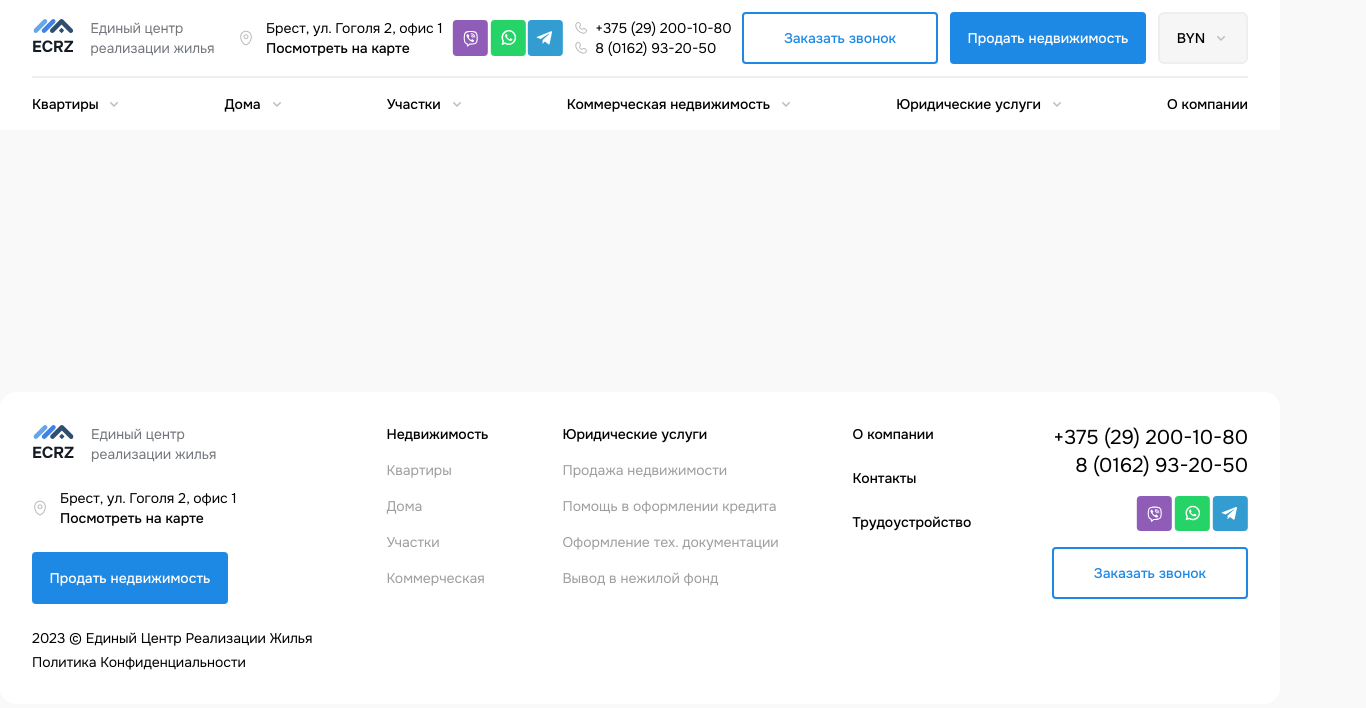
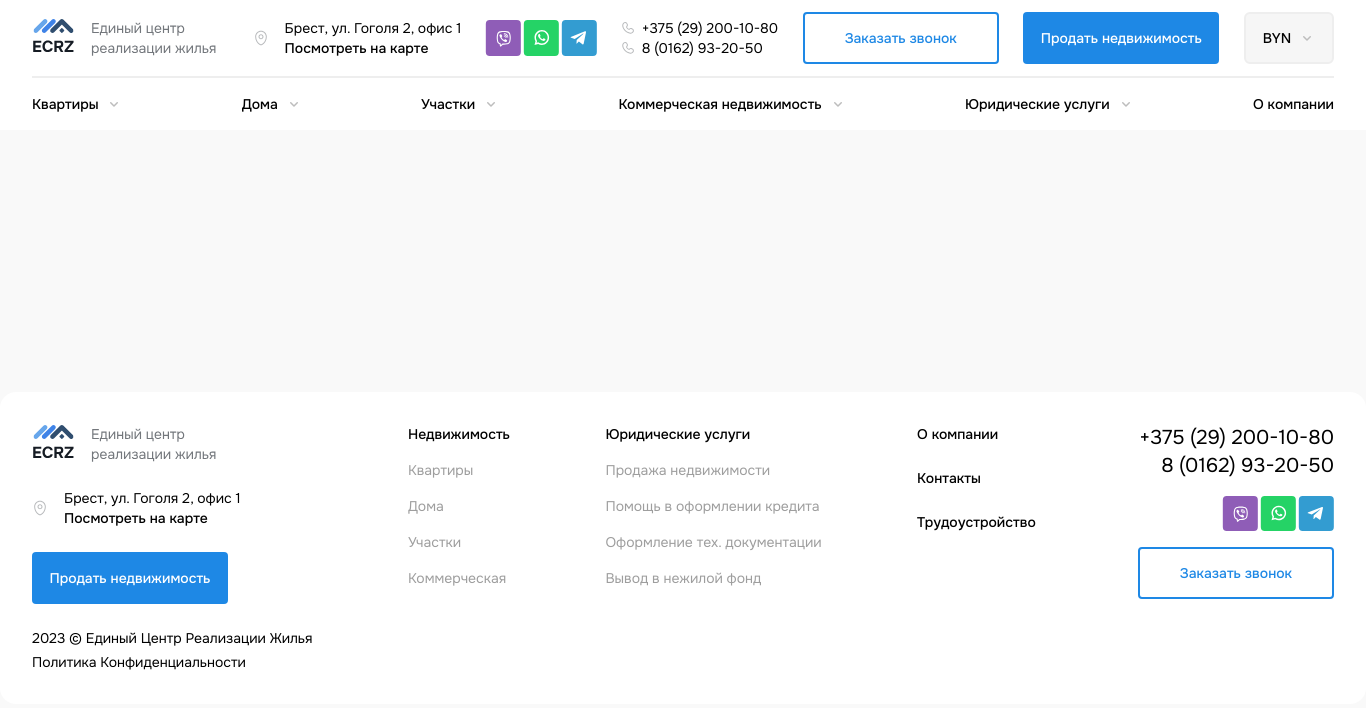
Before and after one commit to postfm/ecrz, a Next.js app: page / in a window 1280 px wide. Shown: the top 708 px of the page, 1366 px wide, since content can reach past the window. Built offline with nearby package versions, Linux system fonts and the light colour scheme.

Commit message:
fix: Исправит резиновый дизайн

```diff
--- a/src/app/layout.tsx
+++ b/src/app/layout.tsx
@@ -22,7 +22,7 @@ export default function RootLayout({
     <ReactQueryClientProvider>
       <html lang='ru'>
         <body className={onest.className}>
-          <main className='mw-[1366px] mx-auto'>
+          <main className='continer w-[1366px] mx-auto'>
             <Header />
             {children}
             <Footer />
--- a/src/components/address/address.tsx
+++ b/src/components/address/address.tsx
@@ -9,10 +9,18 @@ export default function Address() {
   const { ref, isOpen, toggle } = usePopupMenu<HTMLDivElement>();
 
   return (
-    <div className='flex justify-between align-baseline sm:hidden' ref={ref}>
-      <Image src={mapPoint} width={16} height={16} alt='Маркер карты' />
-      <div className='flex flex-col ml-3'>
-        <p className='text-sm text-nowrap'>Брест, ул. Гоголя 2, офис 1</p>
+    <div
+      className='flex justify-between align-baseline w-52 h-10 sm:hidden'
+      ref={ref}
+    >
+      <Image
+        src={mapPoint}
+        width={16}
+        height={16}
+        alt='Маркер карты'
+      />
+      <div className='flex flex-col ml-3 w-44 h-10'>
+        <p className='text-sm text-nowrap  w-44 h-10'>Брест, ул. Гоголя 2, офис 1</p>
         <button
           className='font-medium text-sm hover:text-blue-600 text-left'
           onClick={() => toggle()}
@@ -41,7 +49,12 @@ export default function Address() {
           />
         </svg>
 
-        <Image src={Map} width={1082} height={588} alt='map' />
+        <Image
+          src={Map}
+          width={1082}
+          height={588}
+          alt='map'
+        />
       </div>
     </div>
   );
```
